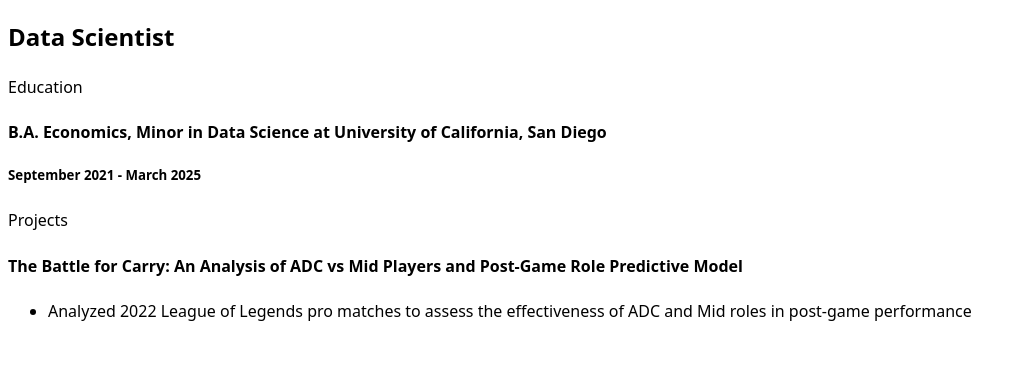
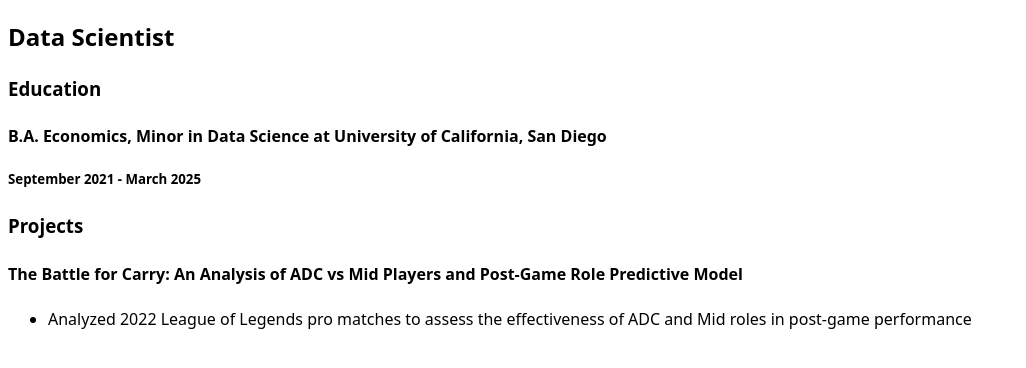
Before and after one commit to skvillamin/portfolio, a plain HTML site: page resume/index.html in a window 1280 px wide. Shown: the part 104-472 px from the top of the page, without its empty margins (0-1026 px from the left). Drawn offline with Linux system fonts and the light colour scheme; files that its build step writes are made by us from their sources.

Commit message:
Update index.html

```diff
--- a/resume/index.html
+++ b/resume/index.html
@@ -18,15 +18,20 @@
     <h1>Katelyn Villamin</h1>
     <h2>Data Scientist</h2>
 
-    <section>Education</section>
+    <section>
+        <h3>Education</h3>
         <h4>B.A. Economics, Minor in Data Science at University of California, San Diego</h4>
         <h5>September 2021 - March 2025</h5>
+    </section>
 
-    <section>Projects</section>
+    <section>
+        <h3>Projects</h3>
         <h4>The Battle for Carry: An Analysis of ADC vs Mid Players and Post-Game Role Predictive Model</h4>
         <ul>
             <li>Analyzed 2022 League of Legends pro matches to assess the effectiveness of ADC and Mid roles in post-game performance</li>
         </ul>
+    </section>
+
 
 </body>
 </html>
```
Lines whose indentation alone changed are shown as unchanged.
